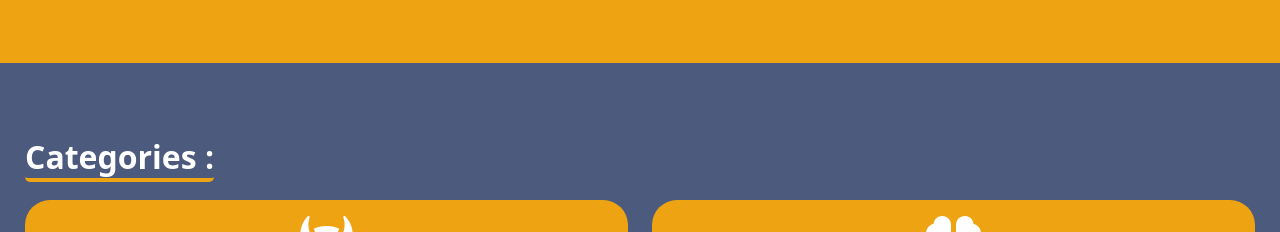
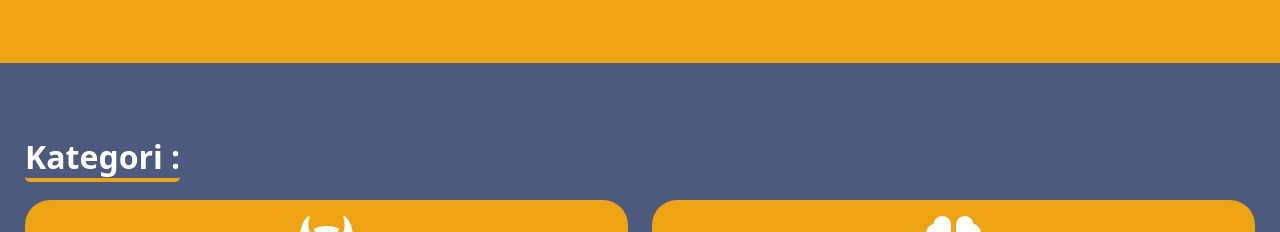
Before and after one commit to iysaofficial/NICEofficial, a React (Vite) app: page / in a window 1280 px wide. Shown: the part 1160-1392 px from the top of the page. Built offline with nearby package versions, Linux system fonts and the light colour scheme.

Commit message:
third commit

```diff
--- a/src/components/category.jsx
+++ b/src/components/category.jsx
@@ -3,7 +3,7 @@ function Categories() {
         <>
         <section className="category-section">
             <div className="section-title mb-4">
-                <h1 className="fw-bold">Categories :</h1>
+                <h1 className="fw-bold">Kategori :</h1>
 			</div>
 
 			<div className="row align-items-center">
```
